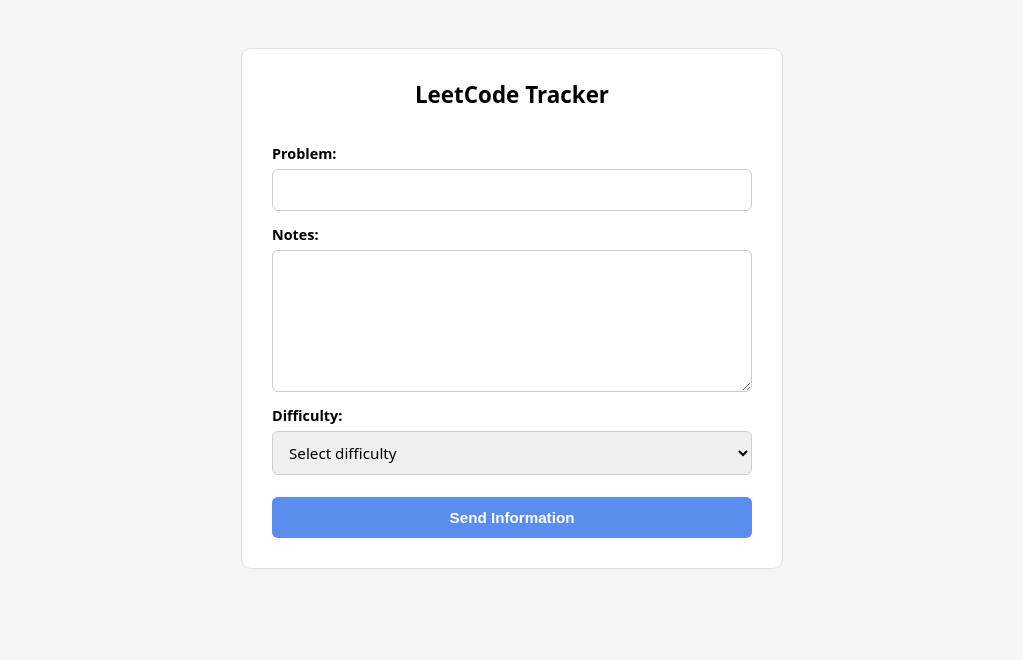
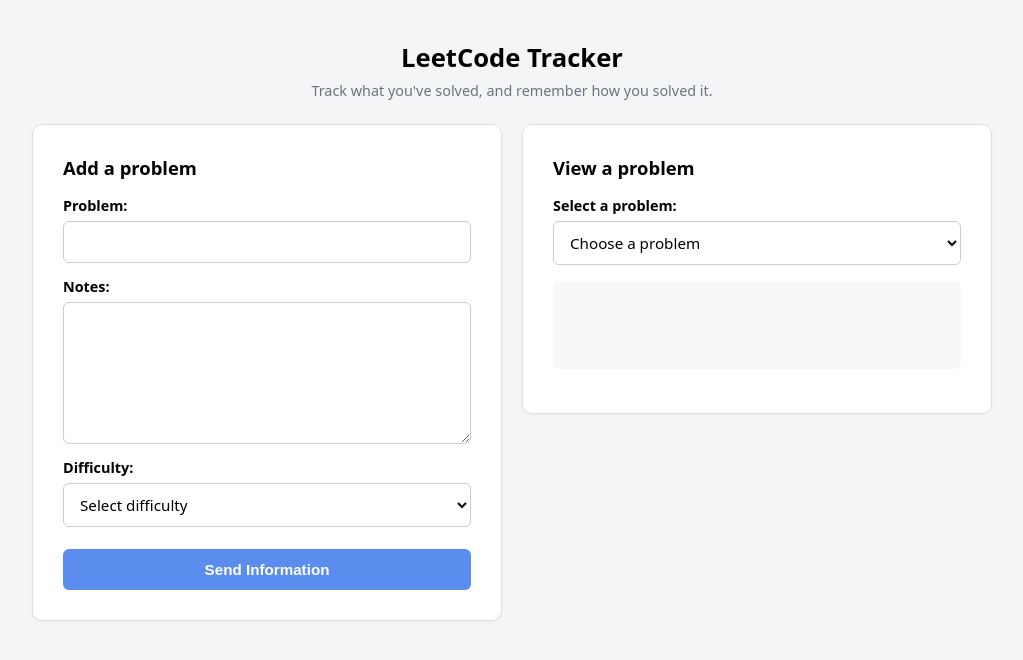
Before and after one commit to Viusan/LeetCode-Tracker, a website: page public/index.html in a window 1280 px wide. Shown: the whole page, without its empty margins (128-1151 px from the left). Drawn offline with Linux system fonts and the light colour scheme; no server answers.

Commit message:
added a menu where i can see what i have done of previous tasks, and notes, also added style.css

```diff
--- a/public/app.js
+++ b/public/app.js
@@ -19,3 +19,28 @@ document.getElementById('progressForm').addEventListener('submit', async (e) =>
 
     e.target.reset(); // clears all inputs back to their default values
 });
+
+let problems = []; // holds everything fetched from the server
+
+async function loadProblems() {
+    const res = await fetch('/api/problems');
+    problems = await res.json();
+
+    const select = document.getElementById('problemSelect');
+    select.innerHTML = '<option value="" disabled selected>Choose a problem</option>';
+
+    problems.forEach((problem) => {
+        const option = document.createElement('option');
+        option.value = problem.id;
+        option.textContent = problem.name;
+        select.appendChild(option);
+    });
+}
+
+document.getElementById('problemSelect').addEventListener('change', (e) => {
+    const selectedId = Number(e.target.value);
+    const selected = problems.find((p) => p.id === selectedId);
+    document.getElementById('notesDisplay').textContent = selected ? selected.notes : '';
+});
+
+loadProblems(); // fetch and populate the dropdown as soon as the page loads
--- a/public/index.html
+++ b/public/index.html
@@ -7,8 +7,15 @@
     <link rel="stylesheet" href="style.css">
 </head>
 <body>
-    <form id="progressForm">
+    <div class="page">
+        <header class="page-header">
             <h1>LeetCode Tracker</h1>
+            <p class="subtitle">Track what you've solved, and remember how you solved it.</p>
+        </header>
+
+        <div class="cards">
+            <form id="progressForm" class="card">
+                <h2>Add a problem</h2>
 
                 <label for="problemName">Problem:</label>
                 <input type="text" id="problemName" required>
@@ -26,6 +33,20 @@
 
                 <button type="submit">Send Information</button>
             </form>
+
+            <div id="viewer" class="card">
+                <h2>View a problem</h2>
+                <label for="problemSelect">Select a problem:</label>
+                <select id="problemSelect">
+                    <option value="" disabled selected>Choose a problem</option>
+                </select>
+
+                <p id="notesDisplay"></p>
+            </div>
+        </div>
+
+    </div>
+
     <script src="app.js"></script>
 </body>
 </html>
--- a/public/style.css
+++ b/public/style.css
@@ -1,26 +1,59 @@
 body {
     font-family: system-ui, sans-serif;
     background-color: #f4f5f7;
+    margin: 0;
+    padding: 40px 20px;
     display: flex;
     justify-content: center;
-    padding: 40px 20px;
 }
 
-form {
+.page {
+    width: 100%;
+    max-width: 960px;
+    display: flex;
+    flex-direction: column;
+    gap: 20px;
+}
+
+.page-header {
+    text-align: center;
+    margin-bottom: 4px;
+}
+
+.page-header h1 {
+    margin: 0 0 6px;
+    font-size: 1.6rem;
+}
+
+.subtitle {
+    margin: 0;
+    color: #6b7280;
+    font-size: 0.9rem;
+}
+
+.card {
     background-color: #ffffff;
     border: 1px solid #e0e0e0;
     border-radius: 10px;
     padding: 30px;
-    width: 100%;
-    max-width: 480px;
     display: flex;
     flex-direction: column;
+    box-shadow: 0 1px 3px rgba(0, 0, 0, 0.04);
 }
 
-form h1 {
-    margin: 0 0 20px;
-    font-size: 1.4rem;
-    text-align: center;
+.card h2 {
+    margin: 0 0 16px;
+    font-size: 1.15rem;
+}
+
+.cards {
+    display: flex;
+    gap: 20px;
+    align-items: flex-start;
+}
+
+.cards .card {
+    flex: 1;
 }
 
 label {
@@ -28,6 +61,10 @@ label {
     font-size: 0.9rem;
     margin-bottom: 6px;
     margin-top: 14px;
+}
+
+label:first-of-type {
+    margin-top: 0;
 }
 
 input[type="text"],
@@ -38,6 +75,7 @@ select {
     border-radius: 6px;
     font-size: 0.95rem;
     font-family: inherit;
+    background-color: #fff;
 }
 
 textarea {
@@ -68,3 +106,21 @@ button {
 button:hover {
     background-color: #4a7ad9;
 }
+
+#notesDisplay {
+    margin-top: 16px;
+    padding: 14px;
+    background-color: #f7f8fa;
+    border-radius: 6px;
+    font-size: 0.9rem;
+    line-height: 1.5;
+    white-space: pre-wrap;
+    min-height: 60px;
+    color: #333;
+}
+
+@media (max-width: 800px) {
+    .cards {
+        flex-direction: column;
+    }
+}
--- a/server.js
+++ b/server.js
@@ -40,6 +40,11 @@ app.post('/api/problems', (req, res) => {
     res.status(201).json({ id: info.lastInsertRowid, name, difficulty, notes });
 });
 
+app.get('/api/problems', (req, res) => {
+    const problems = db.prepare('SELECT * FROM problems').all();
+    res.json(problems);
+});
+
 app.listen(3000, () => {
   console.log('Server running at http://localhost:3000');
 });
```
Also changed, not shown: 3 other files. Lines whose indentation alone changed are shown as unchanged.
